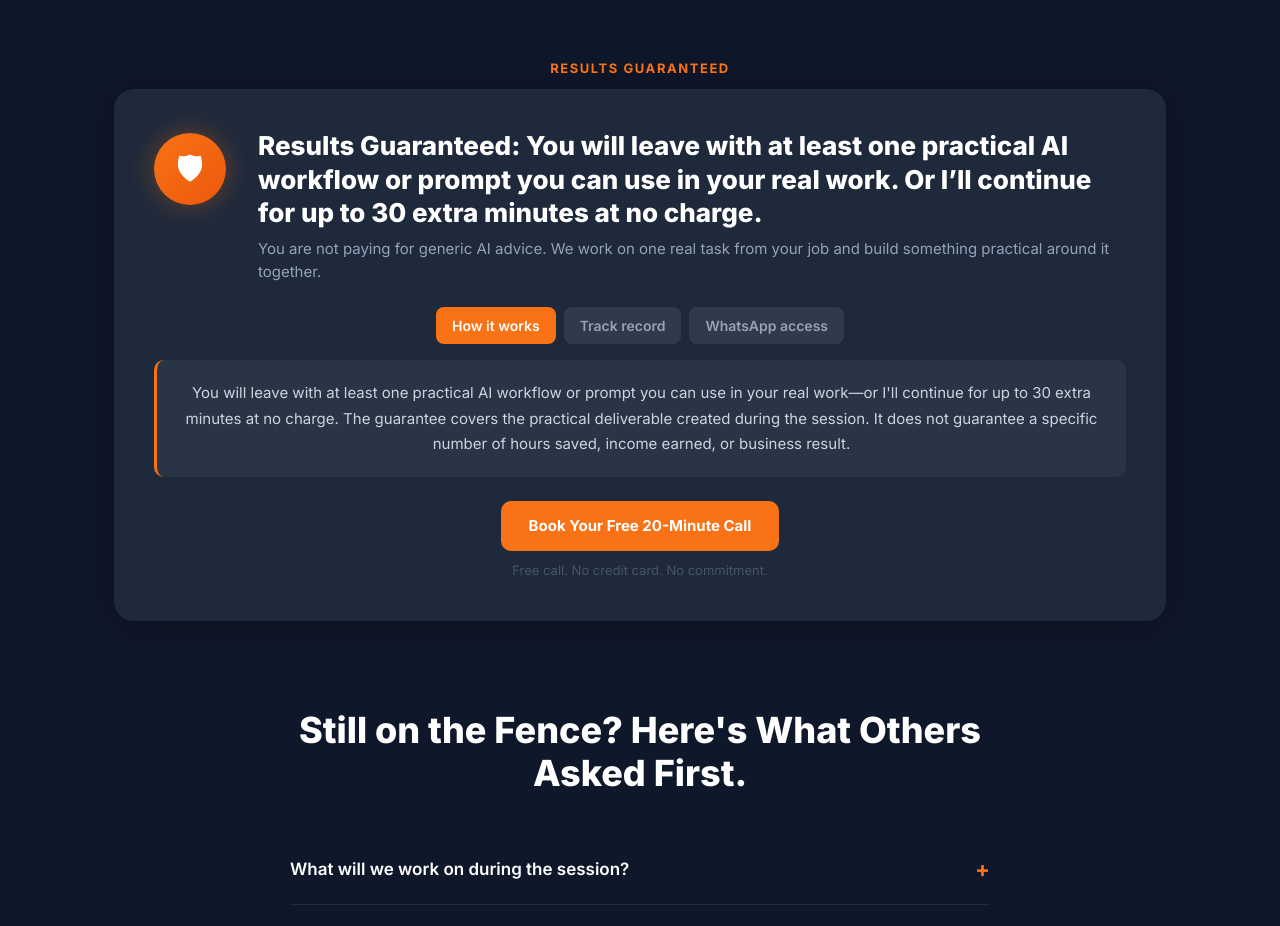
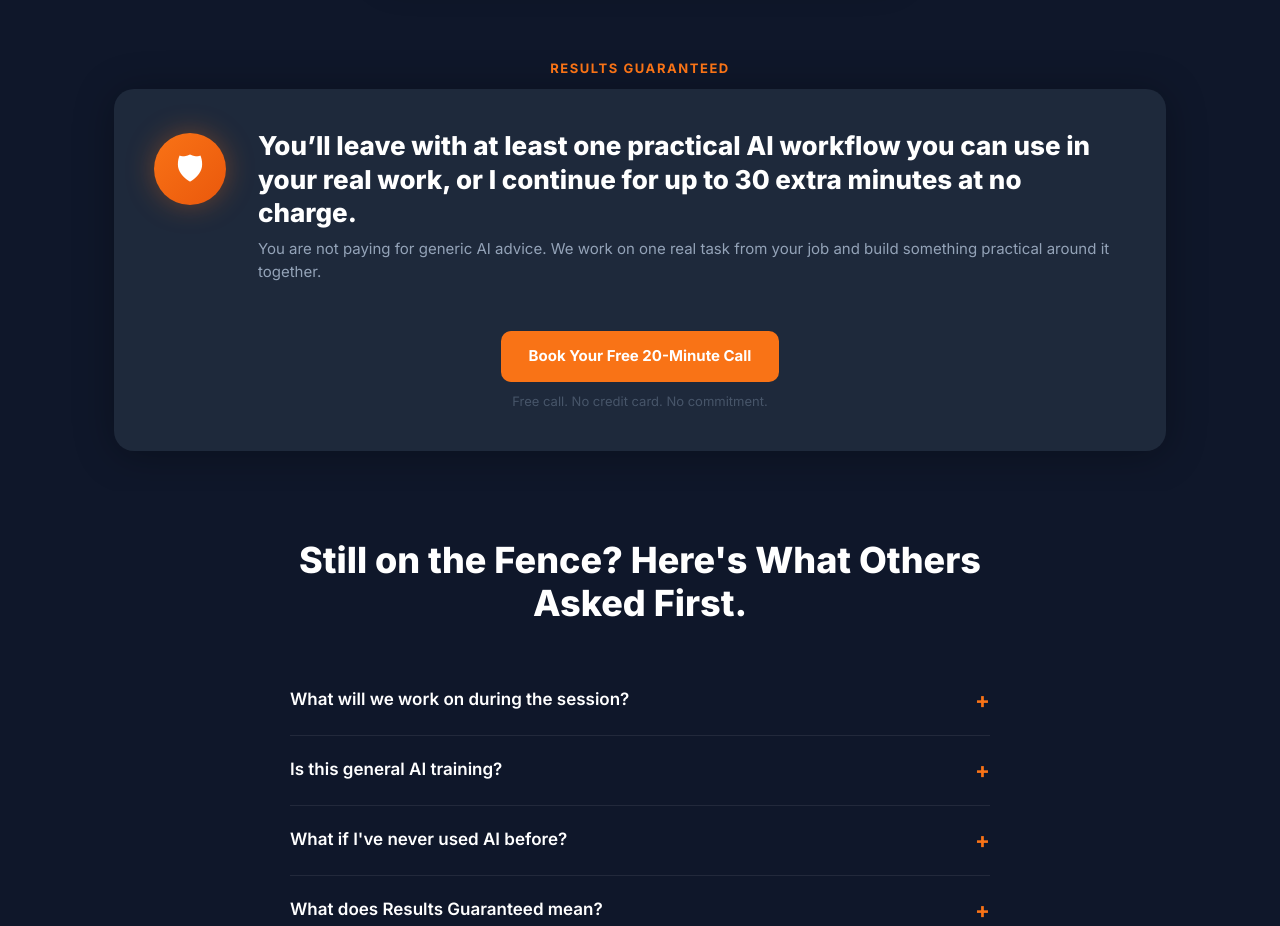
Before and after one commit to samkershner1234-aisk/ai-with-sam, a React (Vite) app: page / in a window 1280 px wide. Shown: the part 4800-5726 px from the top of the page. Built offline with nearby package versions, Linux system fonts and the light colour scheme.

Commit message:
Simplify guarantee section: concise text, remove tabs, keep CTA
Removed unused state and details array from GuaranteeSection. Updated guarantee message for clarity.

```diff
--- a/src/components/landing/GuaranteeSection.jsx
+++ b/src/components/landing/GuaranteeSection.jsx
@@ -1,28 +1,6 @@
-import { useState } from "react";
 import { CTA_URL } from "./constants";
 
-const details = [
-  {
-    id: "how",
-    label: "How it works",
-    content: "You will leave with at least one practical AI workflow or prompt you can use in your real work—or I'll continue for up to 30 extra minutes at no charge. The guarantee covers the practical deliverable created during the session. It does not guarantee a specific number of hours saved, income earned, or business result.",
-  },
-  {
-    id: "track",
-    label: "Track record",
-    content: "In every session so far, clients have left with something practical they can use. The guarantee is there if you ever need it. What matters is that you walk away with a workflow that works for your real job.",
-  },
-  {
-    id: "whatsapp",
-    label: "WhatsApp access",
-    content: "Your session includes 14 days of direct WhatsApp access to me. Got a prompt that's not working? Message me. I'll fix it.",
-  },
-];
-
 export default function GuaranteeSection() {
-  const [activeTab, setActiveTab] = useState("how");
-  const active = details.find(d => d.id === activeTab);
-
   return (
     <section id="guarantee" style={{ background: "#0F172A", padding: "40px 0" }}>
       <div style={{ maxWidth: 1100, margin: "0 auto", padding: "0 24px" }}>
@@ -44,7 +22,7 @@ export default function GuaranteeSection() {
             {/* Right: headline */}
             <div className="guarantee-right">
               <h2 style={{ fontSize: "clamp(18px,2.8vw,26px)", fontWeight: 800, color: "#fff", lineHeight: 1.3, marginBottom: 8 }}>
-                Results Guaranteed: You will leave with at least one practical AI workflow or prompt you can use in your real work. Or I’ll continue for up to 30 extra minutes at no charge.
+                You’ll leave with at least one practical AI workflow you can use in your real work, or I continue for up to 30 extra minutes at no charge.
               </h2>
               <p style={{ color: "#94A3B8", fontSize: 15, margin: 0 }}>You are not paying for generic AI advice. We work on one real task from your job and build something practical around it together.</p>
             </div>
@@ -52,24 +30,6 @@ export default function GuaranteeSection() {
 
           {/* Below: tabs, content, CTA - centered, full width */}
           <div className="guarantee-bottom">
-            {/* Tab buttons */}
-            <div style={{ display: "flex", gap: 8, marginBottom: 16, flexWrap: "wrap", justifyContent: "center" }}>
-              {details.map(d => (
-                <button
-                  key={d.id}
-                  onClick={() => setActiveTab(d.id)}
-                  style={{ padding: "8px 16px", borderRadius: 8, border: "none", cursor: "pointer", fontWeight: 600, fontSize: 14, transition: "all 0.2s", background: activeTab === d.id ? "#F97316" : "rgba(255,255,255,0.08)", color: activeTab === d.id ? "#fff" : "#94A3B8" }}
-                >
-                  {d.label}
-                </button>
-              ))}
-            </div>
-
-            {/* Tab content */}
-            <div style={{ background: "rgba(255,255,255,0.05)", borderRadius: 10, padding: "20px 20px", minHeight: 72, borderLeft: "3px solid #F97316", textAlign: "center" }}>
-              <p className="guarantee-body-text" style={{ color: "#CBD5E1", lineHeight: 1.7, margin: 0 }}>{active.content}</p>
-            </div>
-
             {/* CTA */}
             <a
               href={CTA_URL}
```
